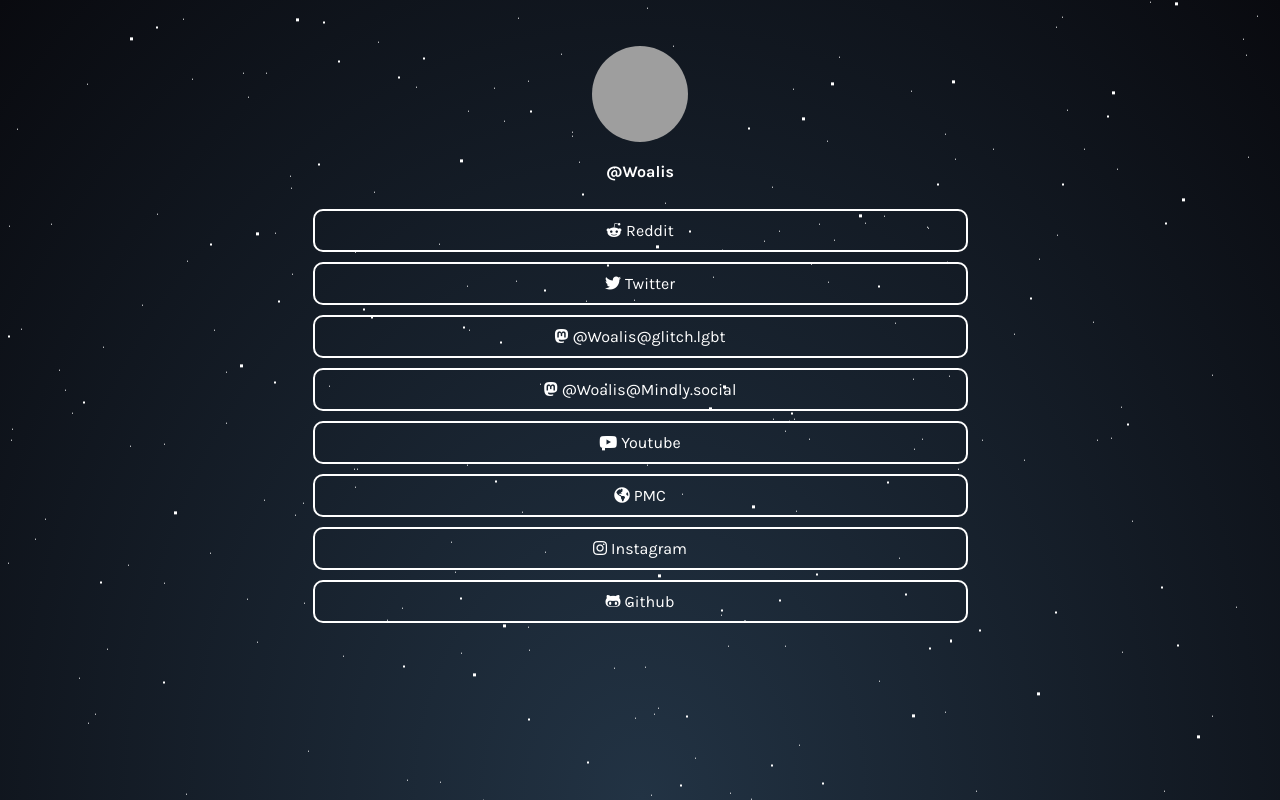
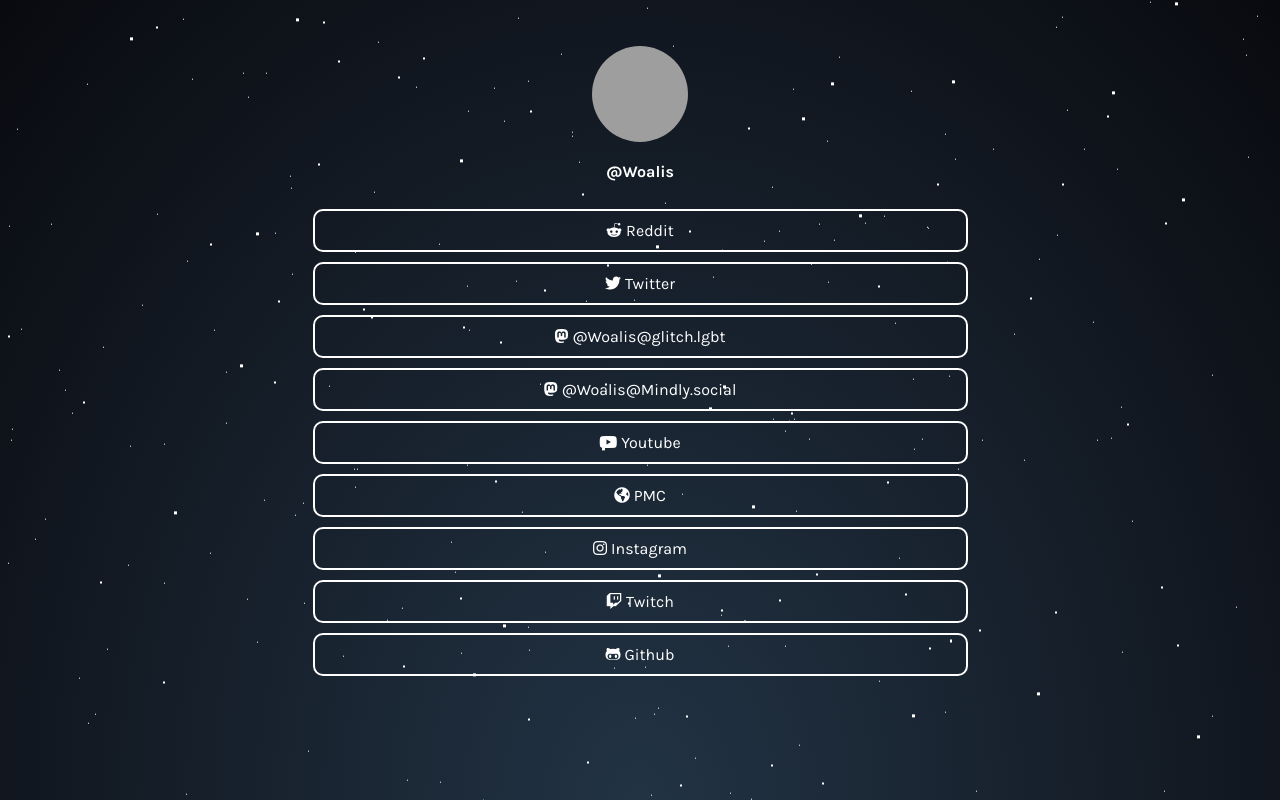
Before and after one commit to Woalis/Woalis.github.io, a plain HTML site: page index.html in a window 1280 px wide. Drawn offline with Linux system fonts and the light colour scheme; grey boxes are pictures that could not be loaded.

Commit message:
Update index.html
added link

```diff
--- a/index.html
+++ b/index.html
@@ -44,7 +44,7 @@
       @Woalis
     </div>
 
-    <!--use fab or fas https://fontawesome.com/v5/icons/globe-americas?s=solid&f=classic-->
+    <!--use fab or fas https://fontawesome.com/v5/icons/globe-americas?s=solid&f=classic -->
 
     <div id="links">
       <a class="link" href="https://www.reddit.com/user/Woalis" target="_blank">
@@ -68,6 +68,9 @@
       <a class="link" href="https://www.instagram.com/woalishere" target="_blank">
         <i class="fab fa-instagram">&nbsp;</i>Instagram
       </a>
+      <a class="link" href="https://www.twitch.tv/woalis" target="_blank">
+        <i class="fab fa-twitch">&nbsp;</i>Twitch
+      </a>
       <a class="link" href="https://github.com/Woalis" target="_blank">
         <i class="fab fa-github-alt">&nbsp;</i>Github
       </a>
```
